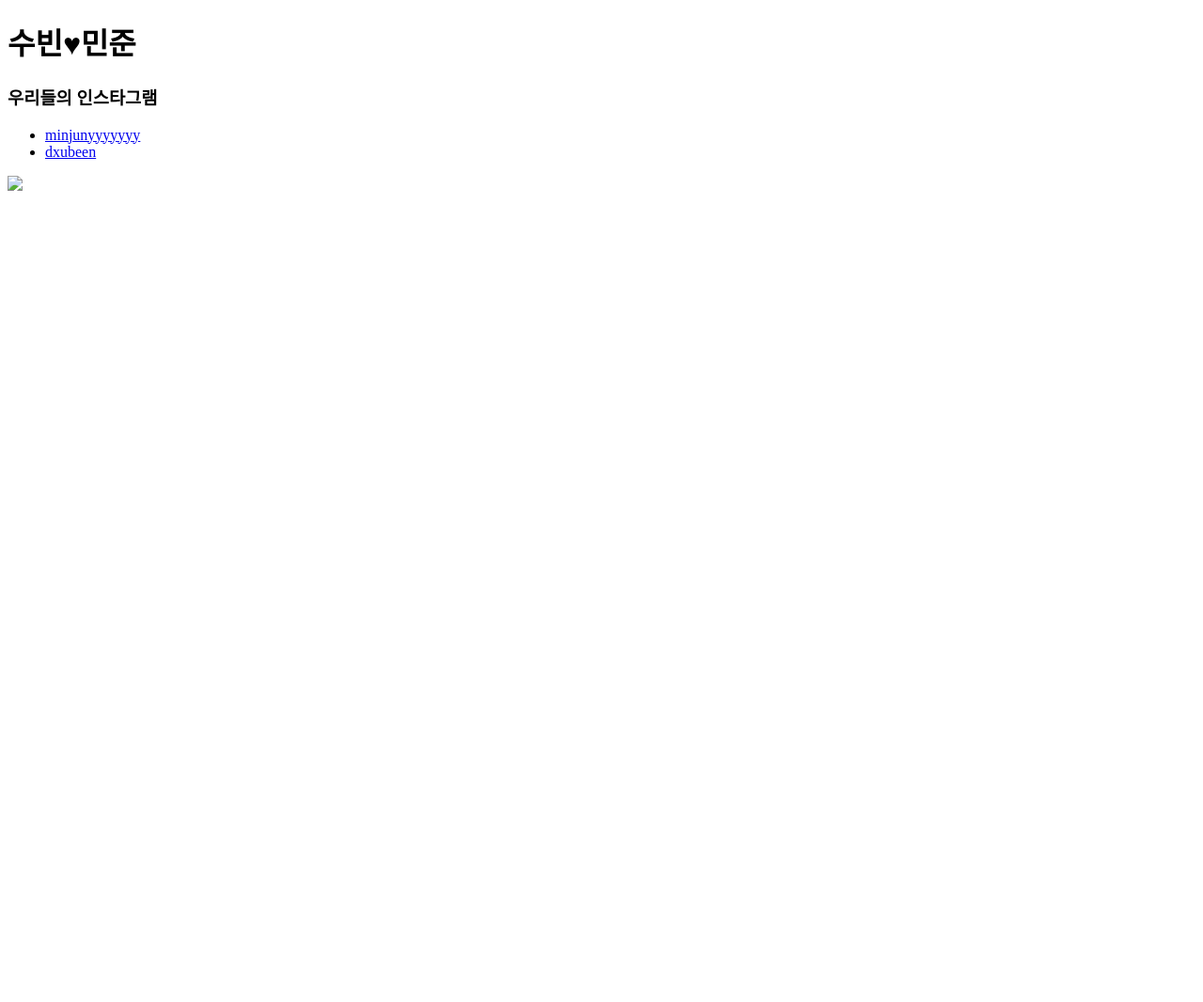
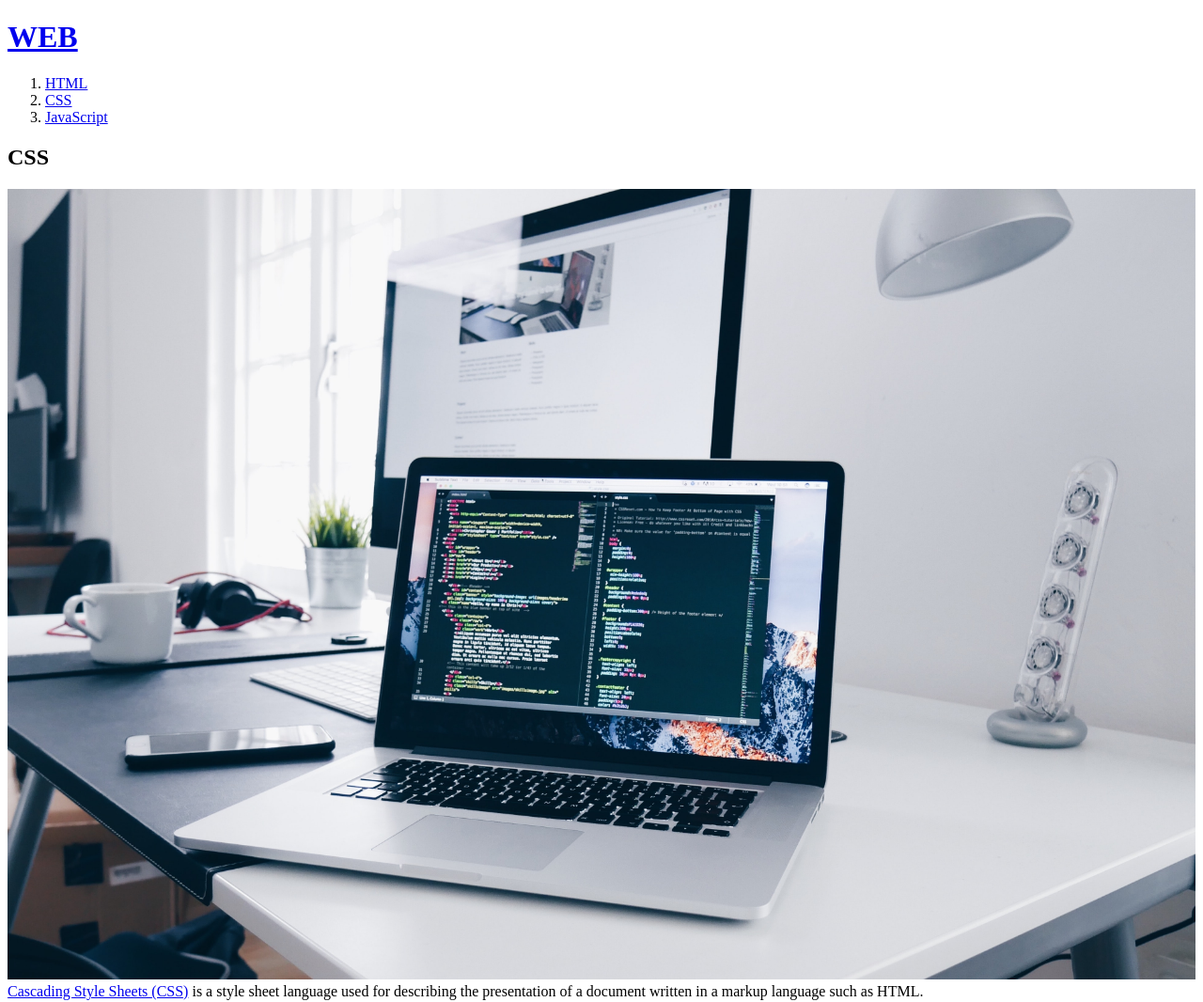
Before and after one commit to yangsyo/my-first-web-site, a plain HTML site: page 2.html in a window 1280 px wide. Shown: the top 1066 px of the page at 94% size. Before the commit the page ends 800 px from the top, so only its background shows below. Drawn offline with Linux system fonts and the light colour scheme.

Commit message:
Add files via upload

```diff
--- a/2.html
+++ b/2.html
@@ -1,21 +1,23 @@
 <!doctype html>
 <html>
 <head>
-<title> 우리들의 인스타그램 </title>
+<title> WEB1 - CSS </title>
 <meta charset="utf-8">
 </head>
 <body>
+<h1><a href="index.html">WEB</a></h1>
 
-<h1> 수빈♥민준 </h1>
+<ol>
+  <li><a href="1.html" target="_blank" title="HTML">HTML</a></li>
+  <li><a href="2.html" target="_blank" title="CSS">CSS</a></li>
+  <li><a href="3.html" target="_blank" title="JavaScript">JavaScript</a></li>
+</ol>
 
-
-<h3> 우리들의 인스타그램 </h3>
-<ul>
-  <li><a href="https://www.instagram.com/minjunyyyyyyy/" target="_blank" title="민준이 인스타그램">minjunyyyyyyy</a></li>
-  <li><a href="https://www.instagram.com/dxubeen/" title="수빈이 인스타그램">dxubeen</a></li>
-</ul>
-
-<img src="love.jpg" width="50%">
-
+<h2>CSS</h2>
+<p>
+  <img rcs src="coding.jpg" width="100%">
+  <a href="https://en.wikipedia.org/wiki/CSS" target="_blank" title="CSS">Cascading Style Sheets (CSS)</a> is a style sheet language used for describing the presentation of a document written in a markup language such as HTML. </p> <p>CSS is a cornerstone technology of the World Wide Web, alongside HTML and JavaScript.
+CSS is designed to enable the separation of presentation and content, including layout, colors, and fonts.[3] This separation can improve content</p>
+</p>
 </body>
 </html>
```
